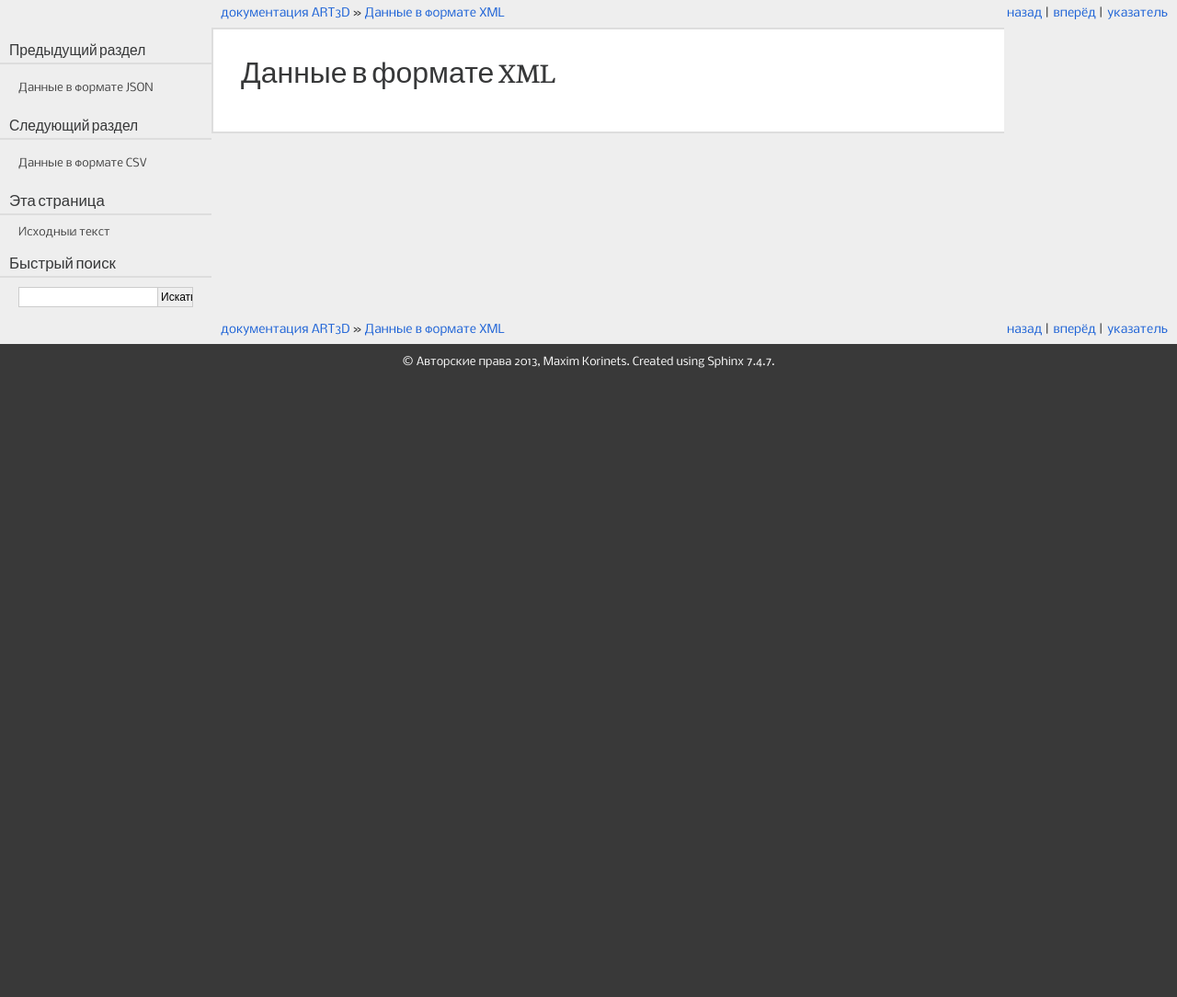
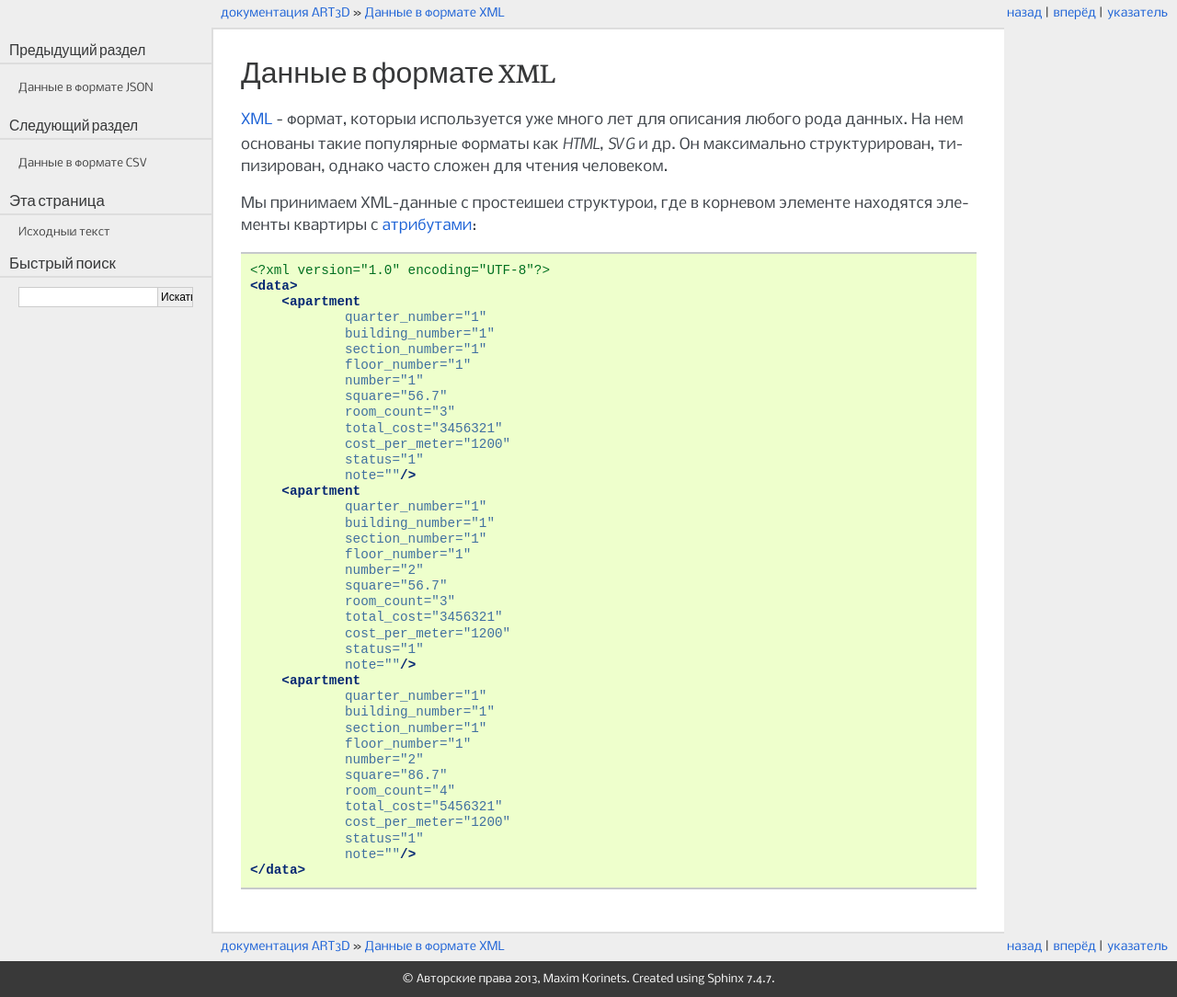
Before and after one commit to art3d-dev/docs, a Sphinx documentation site: the page built from source/XML.rst, in a window 1280 px wide. Shown: the whole page at 92% size. Built offline with Sphinx 7.4.7, drawn with Linux system fonts in a browser that asks for light colours; before the commit the page ends 900 px from its top, so only the background shows below that.

Commit message:
added to id, XML, minor fixes on JSON & attributes

```diff
--- a/source/XML.rst
+++ b/source/XML.rst
@@ -1,3 +1,53 @@
 ====================
 Данные в формате XML
 ====================
+
+`XML`_ - формат, который используется уже много лет для описания любого рода
+данных. На нем основаны такие популярные форматы как `HTML`, `SVG` и др. Он
+максимально структурирован, типизирован, однако часто сложен для чтения человеком.
+
+.. _XML: http://ru.wikipedia.org/wiki/XML
+.. highlight:: xml
+
+Мы принимаем XML-данные с простейшей структурой, где в корневом элементе
+находятся элементы квартиры с :doc:`атрибутами </attributes>`::
+
+    <?xml version="1.0" encoding="UTF-8"?>
+    <data>
+        <apartment
+                quarter_number="1"
+                building_number="1"
+                section_number="1"
+                floor_number="1"
+                number="1"
+                square="56.7"
+                room_count="3"
+                total_cost="3456321"
+                cost_per_meter="1200"
+                status="1"
+                note=""/>
+        <apartment
+                quarter_number="1"
+                building_number="1"
+                section_number="1"
+                floor_number="1"
+                number="2"
+                square="56.7"
+                room_count="3"
+                total_cost="3456321"
+                cost_per_meter="1200"
+                status="1"
+                note=""/>
+        <apartment
+                quarter_number="1"
+                building_number="1"
+                section_number="1"
+                floor_number="1"
+                number="2"
+                square="86.7"
+                room_count="4"
+                total_cost="5456321"
+                cost_per_meter="1200"
+                status="1"
+                note=""/>
+    </data>
--- a/source/attributes.rst
+++ b/source/attributes.rst
@@ -47,3 +47,7 @@
 
 **type** (**t**)
     Тип планировки.
+
+**note** (**nt**)
+    Свободный текстовый атрибут. Его можно использовать для указания типа
+    отделки, вида из окон и т. д.
```
Also changed, not shown: source/JSON.rst (+38 -27 lines), source/id.rst (+29 -0 lines).
